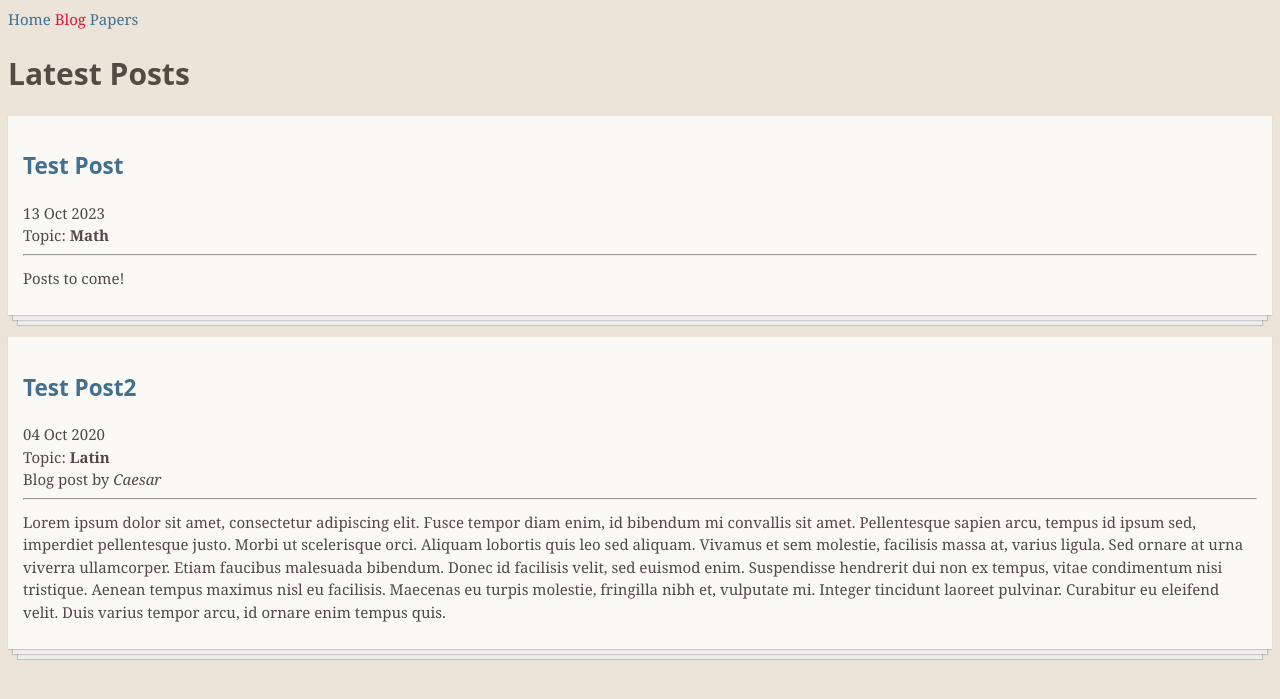
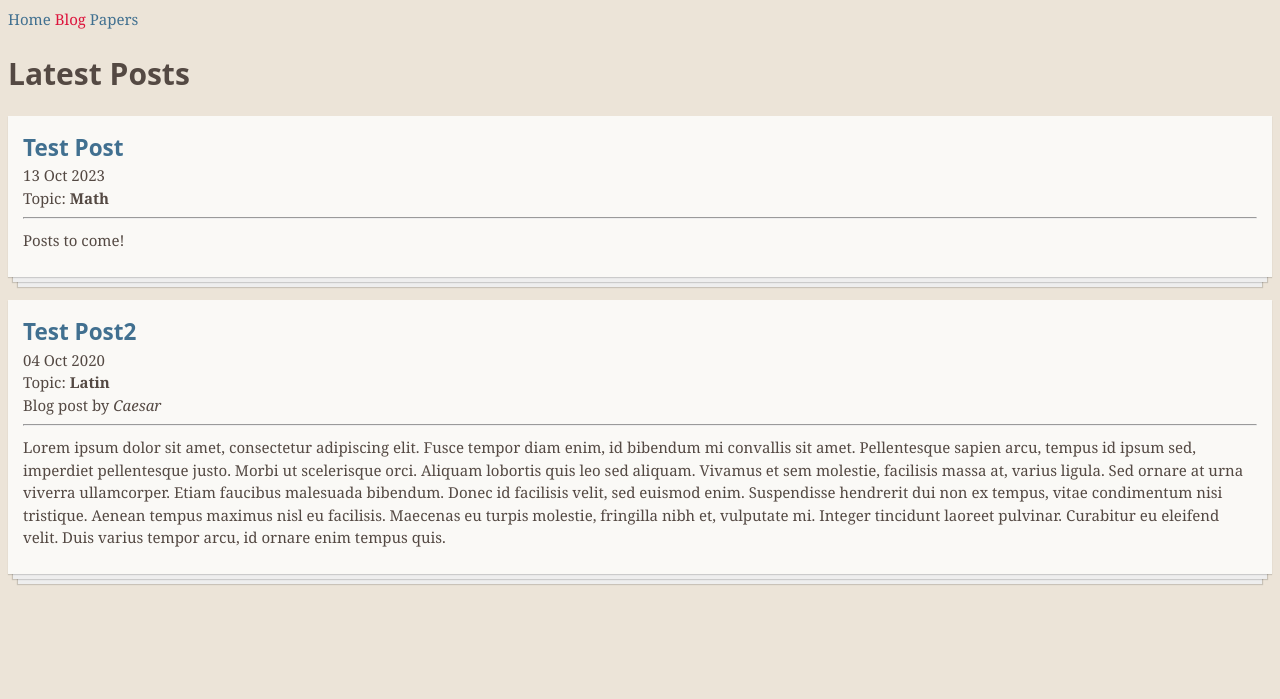
Before and after one commit to wrbernardoni/wrbernardoni.github.io, a Jekyll site: the page built from blog.html, in a window 1280 px wide. Shown: the top 699 px of the page. Built offline with Jekyll 4.4.1, drawn with Linux system fonts in a browser that asks for light colours.

Commit message:
Styled on

```diff
--- a/assets/css/styles.scss
+++ b/assets/css/styles.scss
@@ -29,25 +29,8 @@ header span.ribbon-inner {
 }
 
 
-header h1 {
-  background-color: #7c334f;
-  font-size: 2.5em;
-  font-weight: 800;
-  font-style: normal;
-  text-transform: uppercase;
-  color: #ece4d8;
-  text-align: center;
-  line-height:1;
-  padding: 14px 20px 0;
-}
-
-header h2 {
-  background-color: #7c334f;
-  font: bold italic .85em/1.5 Georgia, Times, “Times New Roman”, serif;
-  color: #e69b95;
-  padding-bottom: 14px;
-  margin-top: -3px;
-  text-align: center;
+.blogbox h1, .blogbox h2 {
+  margin: 0;
 }
 
 /* footer */
@@ -248,6 +231,13 @@ dd p:first-child {
 	border: 3px solid black;
 }
 
+@media screen and (max-width: 800px) {
+	#headshot {
+		width: 90vw;
+		margin-left: 1vw;
+	}
+}
+
 .blogbox {
   background-color: rgb(250, 249, 246);
   padding: 10px ;
```
